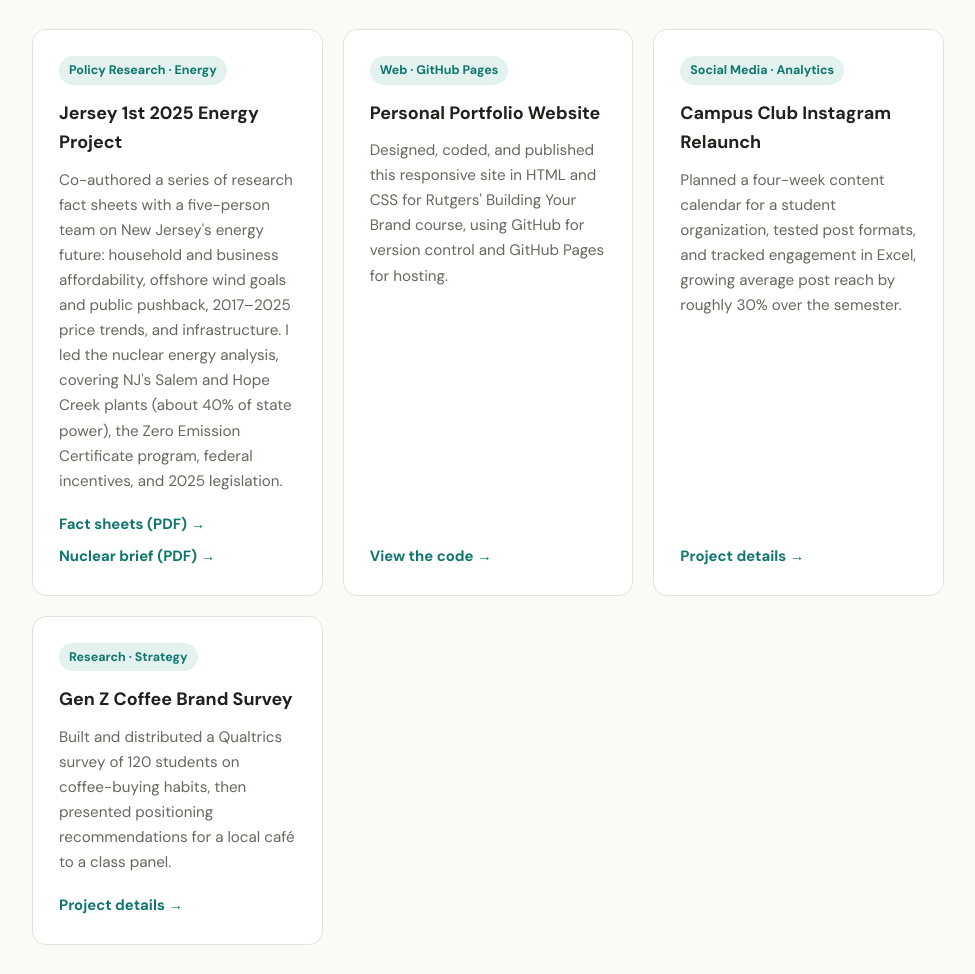
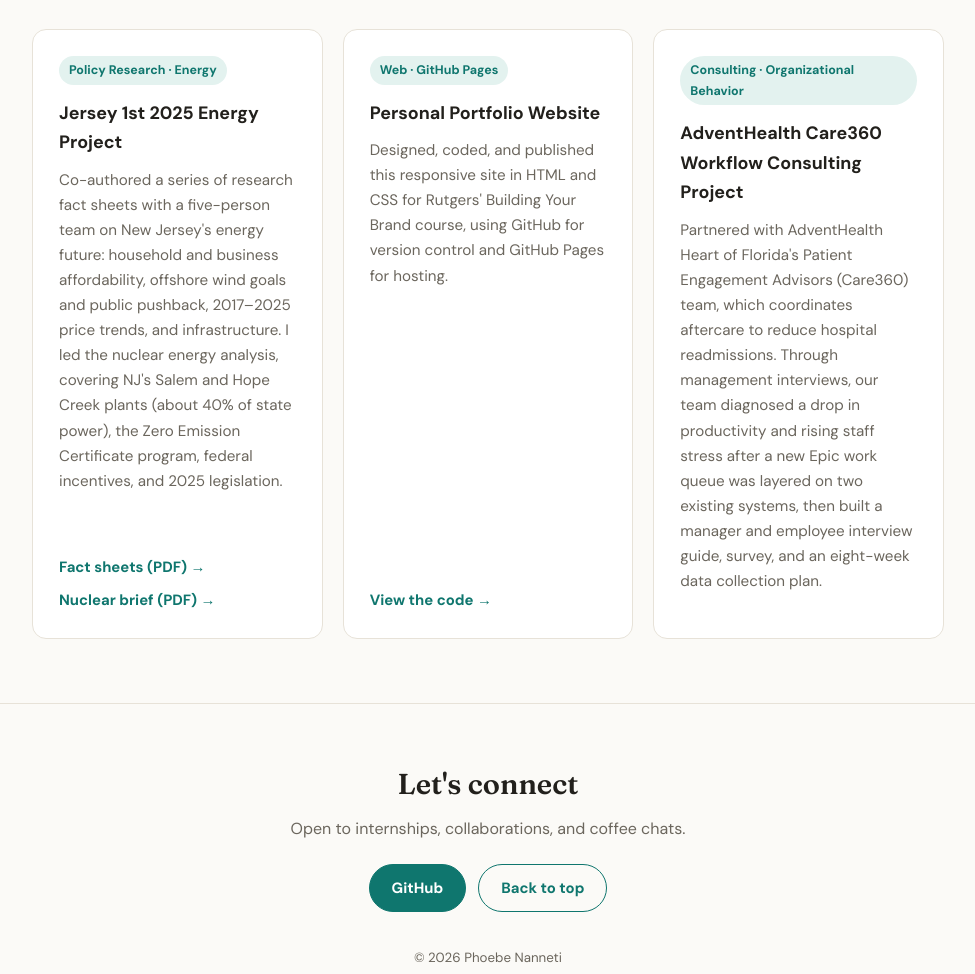
Before and after one commit to phoebenanneti/phoebenanneti.github.io, a plain HTML site: page index.html in a window 1280 px wide. Shown: the part 1109-2083 px from the top of the page, without its empty margins (152-1127 px from the left). Drawn offline with Linux system fonts and the light colour scheme.

Commit message:
Add files via upload

```diff
--- a/index.html
+++ b/index.html
@@ -167,17 +167,9 @@
             <a href="https://github.com/phoebenanneti/phoebenanneti.github.io" target="_blank" rel="noopener">View the code →</a>
           </article>
           <article class="project">
-            <span class="tag">Social Media · Analytics</span>
-            <h3>Campus Club Instagram Relaunch</h3>
-            <p>Planned a four-week content calendar for a student organization, tested post formats, and tracked engagement in Excel, growing average post reach by roughly 30% over the semester.</p>
-            <a href="https://github.com/phoebenanneti" target="_blank" rel="noopener">Project details →</a>
-          </article>
-          <article class="project">
-            <span class="tag">Research · Strategy</span>
-            <h3>Gen Z Coffee Brand Survey</h3>
-            <p>Built and distributed a Qualtrics survey of 120 students on coffee-buying habits, then presented positioning recommendations for a local café to a class panel.</p>
-            <a href="https://github.com/phoebenanneti" target="_blank" rel="noopener">Project details →</a>
-          </article>
+            <span class="tag">Consulting · Organizational Behavior</span>
+            <h3>AdventHealth Care360 Workflow Consulting Project</h3>
+            <p>Partnered with AdventHealth Heart of Florida's Patient Engagement Advisors (Care360) team, which coordinates aftercare to reduce hospital readmissions. Through management interviews, our team diagnosed a drop in productivity and rising staff stress after a new Epic work queue was layered on two existing systems, then built a manager and employee interview guide, survey, and an eight-week data collection plan.</p>          </article>
         </div>
       </div>
     </section>
```
